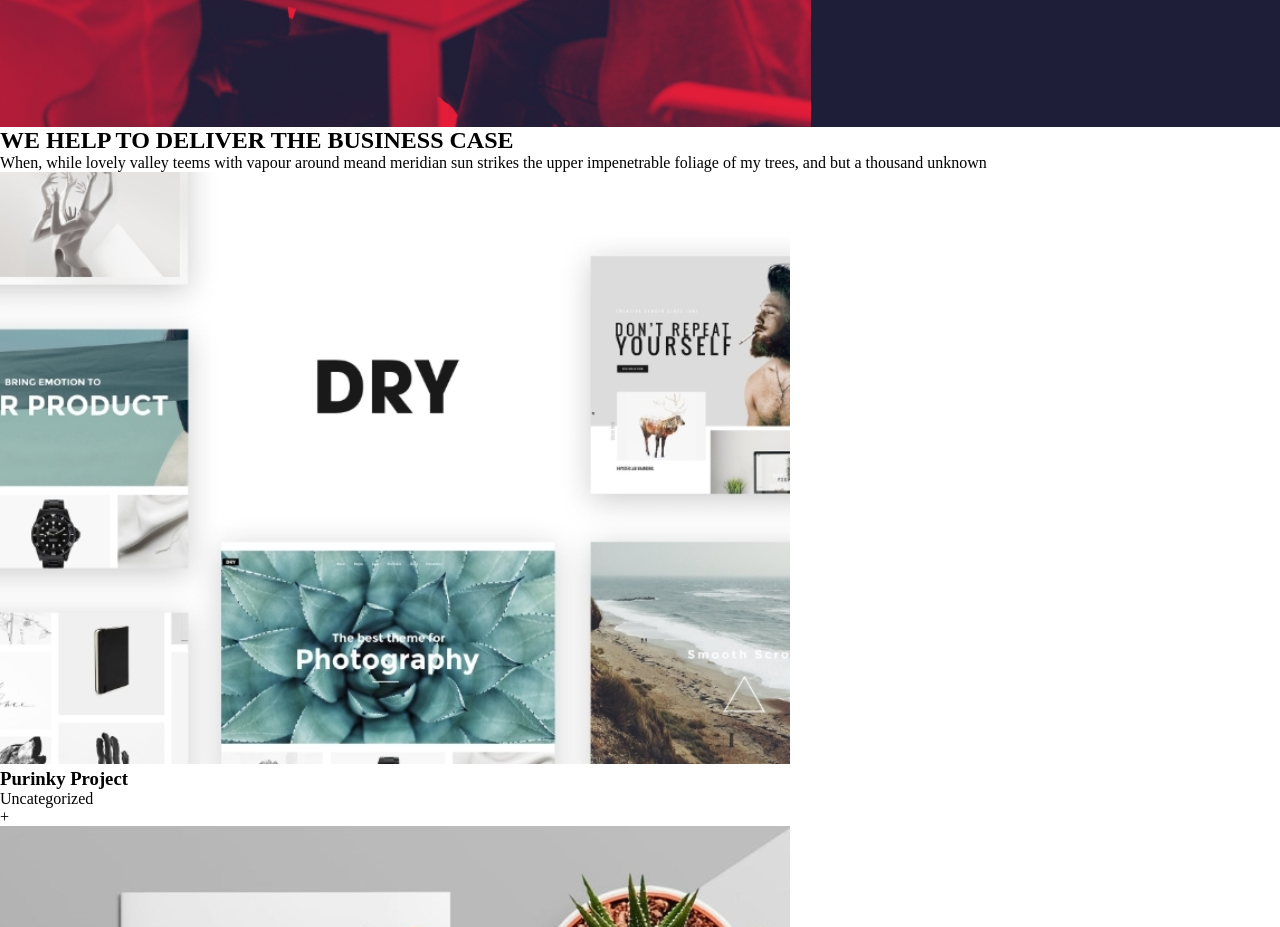
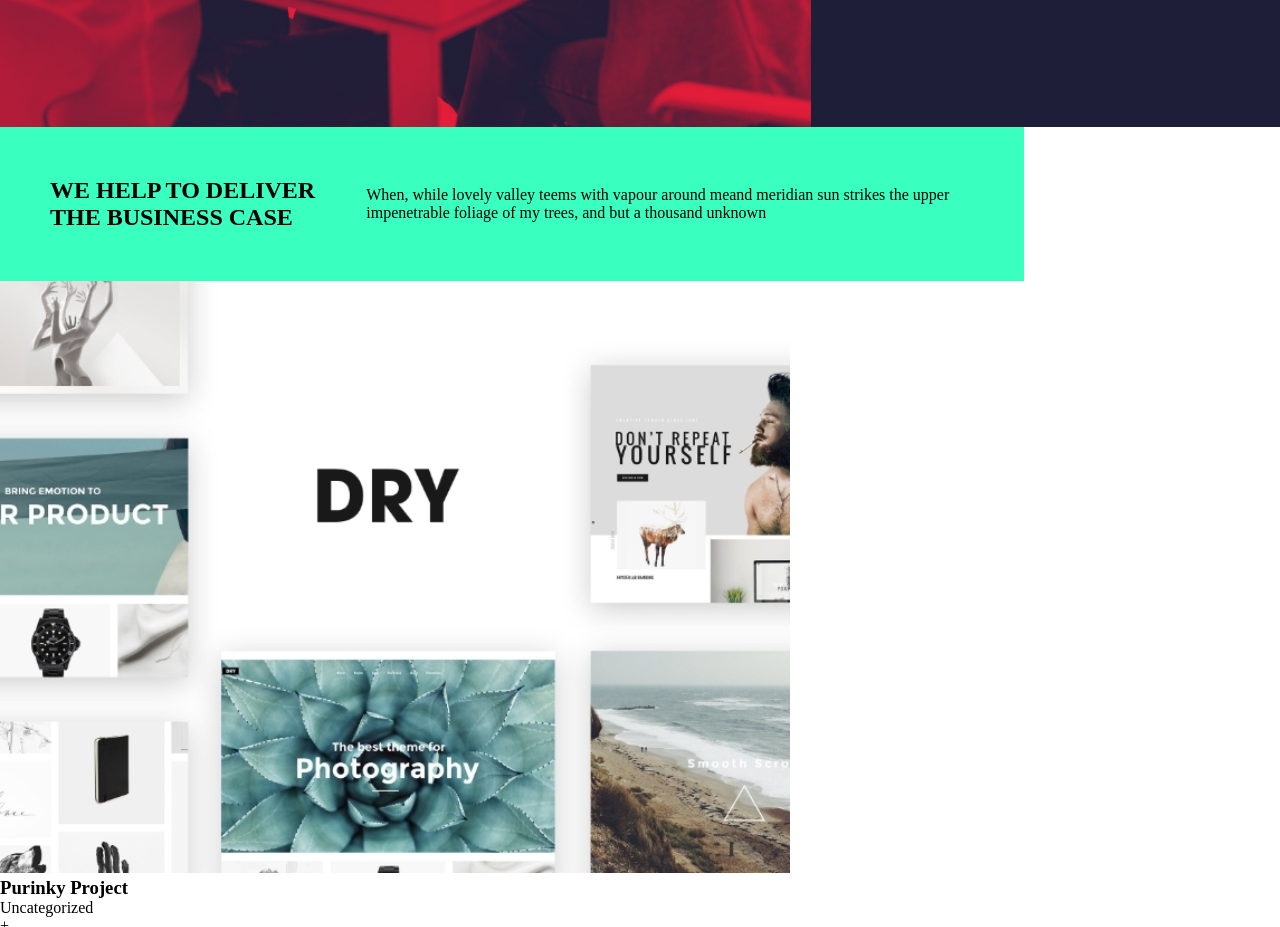
Before and after one commit to guglielmopiasenti/proj-html-vuejs, a Vue app: page / in a window 1280 px wide. Shown: the part 2680-3607 px from the top of the page. Built offline with nearby package versions, Linux system fonts and the light colour scheme.

Commit message:
aqua card first draft

```diff
--- a/src/components/AquaCard.vue
+++ b/src/components/AquaCard.vue
@@ -12,4 +12,18 @@ export default {
         <p>{{ text }}</p>
     </div>
 </template>
-<script></script>
+<style lang="scss" scoped>
+@use '../assets/scss/var' as *;
+
+div {
+    display: flex;
+    align-items: center;
+    justify-content: center;
+    margin: right auto;
+    width: 80%;
+    padding: 50px 50px;
+    background-color: $c-a;
+
+
+}
+</style>
```
